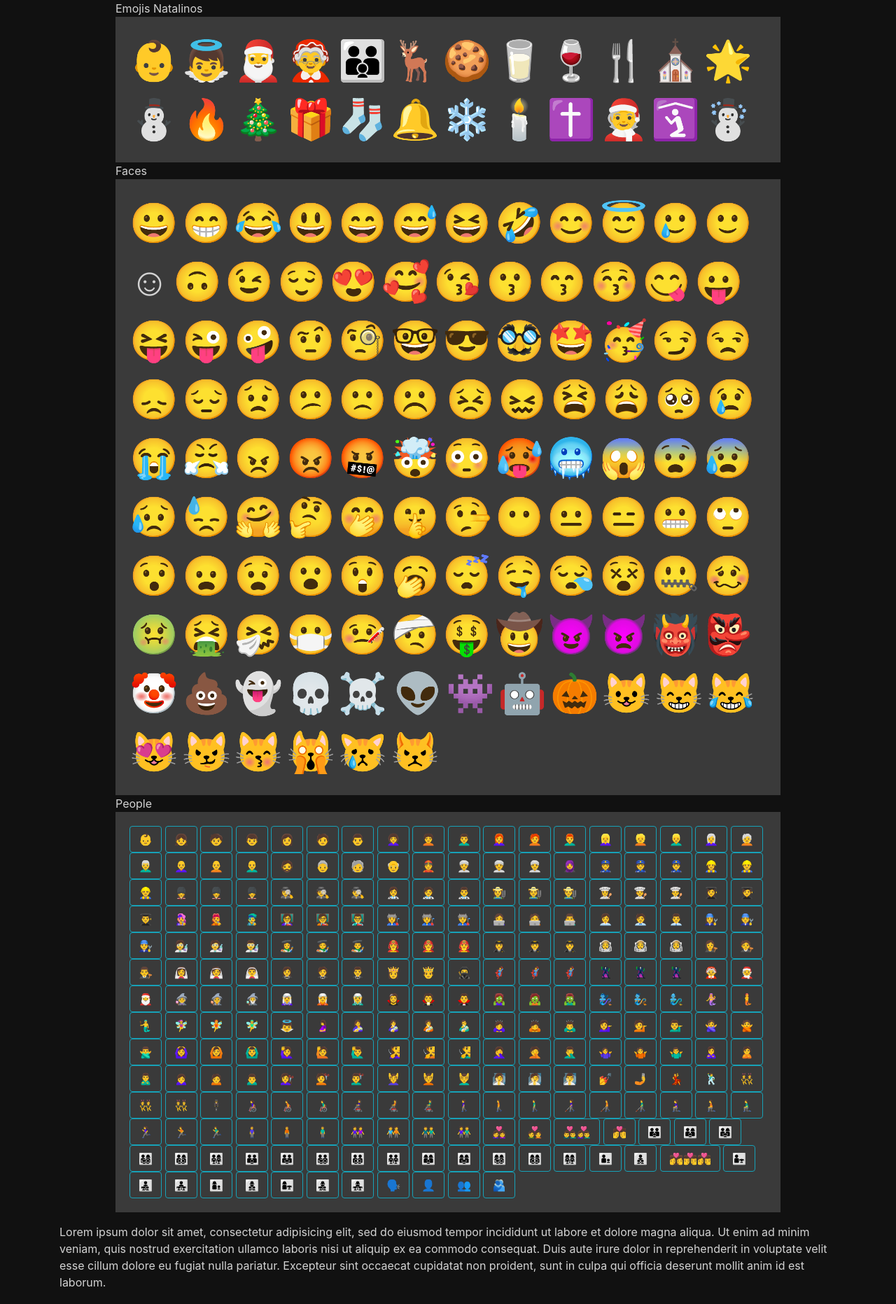
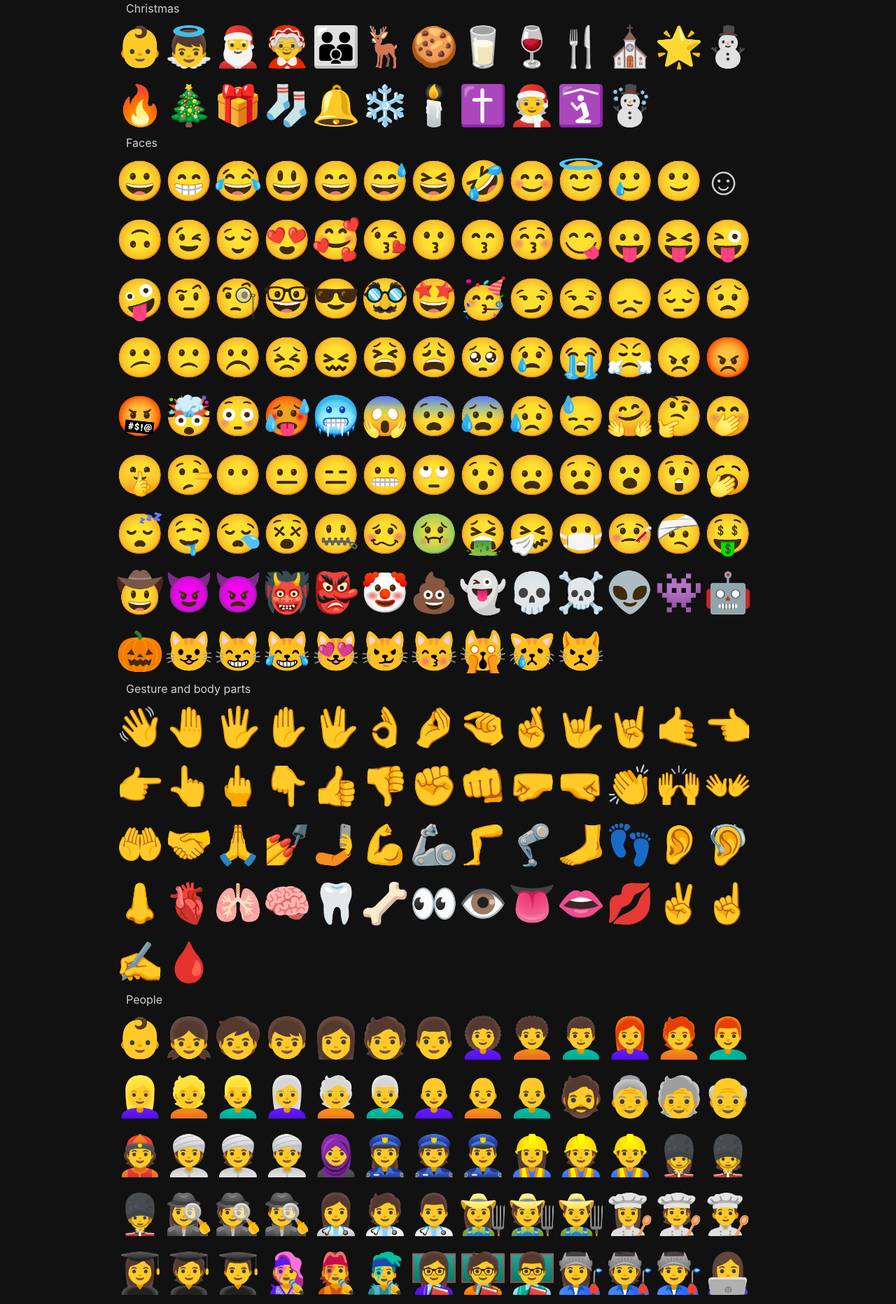
Before and after one commit to imHireki/django-website, a Django app: page /emoji/ in a window 1280 px wide. Shown: the part 56-1919 px from the top of the page at 70% size. Run offline with Django 3.2, Linux system fonts and the light colour scheme; some libraries are stand-ins or nearby versions.

Commit message:
add some appearance updates

```diff
--- a/emoji/templates/emoji/emoji.html
+++ b/emoji/templates/emoji/emoji.html
@@ -2,144 +2,141 @@
 
 {% block content %}
 
+Christmas
 <div class="row">
   {% if christmas %}
-    Emojis Natalinos
-    <div class="card-body">
-      {% for x in christmas %}
-        <span class="emoji" data-clipboard-text="{{ x }}">{{ x }}</span>
-      {% endfor %}
-    </div>
+    {% for x in christmas %}
+      <span class="emoji" data-clipboard-text="{{ x }}">{{ x }}</span>
+    {% endfor %}
   {% endif %}
-
+</div>
+Faces
+<div class="row">
   {% if faces %}
-    Faces
-    <div class="card-body">
       {% for x in faces %}
         <span class="emoji" data-clipboard-text="{{ x }}">{{ x }}</span>
       {% endfor %}
-    </div>
-  {% endif %}
-
-  {% if gestures %}
-    Gesture and body parts
-    <div class="card-body">
-      {% for x in gestures  %}
-        <button type="button" class="btn btn-outline-info" data-clipboard-text="{{ x }}" data-content="Copiado!">{{ x }}</button>
-      {% endfor %}
-    </div>
-  {% endif %}
-  {% if people %}
-    People
-    <div class="card-body">
-      {% for x in people  %}
-        <button type="button" class="btn btn-outline-info" data-clipboard-text="{{ x }}" data-content="Copiado!">{{ x }}</button>
-      {% endfor %}
-    </div>
-  {% endif %}
-  {% if nature %}
-    Animals and Nature
-    <div class="card-body">
-      {% for x in nature  %}
-        <button type="button" class="btn btn-outline-info" data-clipboard-text="{{ x }}" data-content="Copiado!">{{ x }}</button>
-      {% endfor %}
-    </div>
-  {% endif %}
-  {% if food %}
-    Food and Drink
-    <div class="card-body">
-      {% for x in food  %}
-        <button type="button" class="btn btn-outline-info" data-clipboard-text="{{ x }}" data-content="Copiado!">{{ x }}</button>
-      {% endfor %}
-    </div>
-  {% endif %}
-  {% if activity %}
-    Activity and Sports
-    <div class="card-body">
-      {% for x in activity  %}
-        <button type="button" class="btn btn-outline-info" data-clipboard-text="{{ x }}" data-content="Copiado!">{{ x }}</button>
-      {% endfor %}
-    </div>
-  {% endif %}
-  {% if travel %}
-    Travel and Places
-    <div class="card-body">
-      {% for x in travel  %}
-        <button type="button" class="btn btn-outline-info" data-clipboard-text="{{ x }}" data-content="Copiado!">{{ x }}</button>
-      {% endfor %}
-    </div>
-  {% endif %}
-  {% if objects %}
-    Objects
-    <div class="card-body">
-      {% for x in objects  %}
-        <button type="button" class="btn btn-outline-info" data-clipboard-text="{{ x }}" data-content="Copiado!">{{ x }}</button>
-      {% endfor %}
-    </div>
-  {% endif %}
-  {% if symbols %}
-    Symbols
-    <div class="card-body">
-      {% for x in symbols  %}
-        <button type="button" class="btn btn-outline-info" data-clipboard-text="{{ x }}" data-content="Copiado!">{{ x }}</button>
-      {% endfor %}
-    </div>
-  {% endif %}
-  {% if flags %}
-    Flags
-    <div class="card-body">
-      {% for x in flags  %}
-        <button type="button" class="btn btn-outline-info" data-clipboard-text="{{ x }}" data-content="Copiado!">{{ x }}</button>
-      {% endfor %}
-    </div>
-  {% endif %}
-  {% if newemojis %}
-    New Emojis
-    <div class="card-body">
-      {% for x in newemojis  %}
-        <button type="button" class="btn btn-outline-info" data-clipboard-text="{{ x }}" data-content="Copiado!">{{ x }}</button>
-      {% endfor %}
-    </div>
-  {% endif %}
-  {% if color0 %}
-    Color 0
-    <div class="card-body">
-      {% for x in color0  %}
-        <button type="button" class="btn btn-outline-info" data-clipboard-text="{{ x }}" data-content="Copiado!">{{ x }}</button>
-      {% endfor %}
-    </div>
-  {% endif %}
-  {% if color1 %}
-    Color 1
-    <div class="card-body">
-      {% for x in color1  %}
-        <button type="button" class="btn btn-outline-info" data-clipboard-text="{{ x }}" data-content="Copiado!">{{ x }}</button>
-      {% endfor %}
-    </div>
-  {% endif %}
-  {% if color2 %}
-    Color 2
-    <div class="card-body">
-      {% for x in color2  %}
-        <button type="button" class="btn btn-outline-info" data-clipboard-text="{{ x }}" data-content="Copiado!">{{ x }}</button>
-      {% endfor %}
-    </div>
-  {% endif %}
-  {% if color3 %}
-    Color 3
-    <div class="card-body">
-      {% for x in color3  %}
-        <button type="button" class="btn btn-outline-info" data-clipboard-text="{{ x }}" data-content="Copiado!">{{ x }}</button>
-      {% endfor %}
-    </div>
-  {% endif %}
-  {% if color4 %}
-    Color 4
-    <div class="card-body">
-      {% for x in color4  %}
-        <button type="button" class="btn btn-outline-info" data-clipboard-text="{{ x }}" data-content="Copiado!">{{ x }}</button>
-      {% endfor %}
-    </div>
   {% endif %}
 </div>
+Gesture and body parts
+<div class="row">
+  {% if gestures %}
+      {% for x in gestures  %}
+        <span class="emoji" data-clipboard-text="{{ x }}">{{ x }}</span>
+      {% endfor %}
+  {% endif %}
+</div>
+People
+<div class="row">
+  {% if people %}
+      {% for x in people  %}
+        <span class="emoji" data-clipboard-text="{{ x }}">{{ x }}</span>
+      {% endfor %}
+  {% endif %}
+</div>
+Animals and Nature
+<div class="row">
+  {% if nature %}
+      {% for x in nature  %}
+        <span class="emoji" data-clipboard-text="{{ x }}">{{ x }}</span>
+      {% endfor %}
+  {% endif %}
+</div>
+Food and Drink
+<div class="row">
+  {% if food %}
+      {% for x in food  %}
+        <span class="emoji" data-clipboard-text="{{ x }}">{{ x }}</span>
+      {% endfor %}
+  {% endif %}
+</div>
+Activity and Sports
+<div class="row">
+  {% if activity %}
+      {% for x in activity  %}
+        <span class="emoji" data-clipboard-text="{{ x }}">{{ x }}</span>
+      {% endfor %}
+  {% endif %}
+</div>
+Travel and Places
+<div class="row">
+  {% if travel %}
+      {% for x in travel  %}
+        <span class="emoji" data-clipboard-text="{{ x }}">{{ x }}</span>
+      {% endfor %}
+  {% endif %}
+</div>
+Objects
+<div class="row">
+  {% if objects %}
+      {% for x in objects  %}
+        <span class="emoji" data-clipboard-text="{{ x }}">{{ x }}</span>
+      {% endfor %}
+  {% endif %}
+</div>
+Symbols
+<div class="row">
+  {% if symbols %}
+      {% for x in symbols  %}
+        <span class="emoji" data-clipboard-text="{{ x }}">{{ x }}</span>
+      {% endfor %}
+  {% endif %}
+</div>
+Flags
+<div class="row">
+  {% if flags %}
+      {% for x in flags  %}
+        <span class="emoji" data-clipboard-text="{{ x }}">{{ x }}</span>
+      {% endfor %}
+  {% endif %}
+</div>
+New Emojis
+<div class="row">
+  {% if newemojis %}
+      {% for x in newemojis  %}
+        <span class="emoji" data-clipboard-text="{{ x }}">{{ x }}</span>
+      {% endfor %}
+  {% endif %}
+</div>
+Color 0
+<div class="row">
+  {% if color0 %}
+      {% for x in color0  %}
+        <span class="emoji" data-clipboard-text="{{ x }}">{{ x }}</span>
+      {% endfor %}
+  {% endif %}
+</div>
+Color 1
+<div class="row">
+  {% if color1 %}
+      {% for x in color1  %}
+        <span class="emoji" data-clipboard-text="{{ x }}">{{ x }}</span>
+      {% endfor %}
+  {% endif %}
+</div>
+Color 2
+<div class="row">
+  {% if color2 %}
+      {% for x in color2 %}
+        <span class="emoji" data-clipboard-text="{{ x }}">{{ x }}</span>
+      {% endfor %}
+  {% endif %}
+</div>
+Color 3
+<div class="row">
+  {% if color3 %}
+      {% for x in color3 %}
+        <span class="emoji" data-clipboard-text="{{ x }}">{{ x }}</span>
+      {% endfor %}
+  {% endif %}
+</div>
+Color 4
+<div class="row">
+    {% if color4 %}
+        {% for x in color4  %}
+          <span class="emoji" data-clipboard-text="{{ x }}">{{ x }}</span>
+        {% endfor %}
+    {% endif %}
+</div>
+
 {% endblock %}
--- a/emoji/views.py
+++ b/emoji/views.py
@@ -343,19 +343,19 @@ def emoji(request):
                   {
                       'christmas': christmas,
                       'faces': faces,
-                    #   'gestures': gestures,
+                      'gestures': gestures,
                       'people': people,
-                    #   'nature': nature,
-                    #   'food': food,
-                    #   'activity': activity,
-                    #   'travel': travel,
-                    #   'objects': objects,
-                    #   'symbols': symbols,
-                    #   'flags': flags,
-                    #   'newemojis': newemojis,
-                    #   'color0': color0,
-                    #   'color1': color1,
-                    #   'color2': color2,
-                    #   'color3': color3,
-                    #   'color4': color4
+                      'nature': nature,
+                      'food': food,
+                      'activity': activity,
+                      'travel': travel,
+                      'objects': objects,
+                      'symbols': symbols,
+                      'flags': flags,
+                      'newemojis': newemojis,
+                      'color0': color0,
+                      'color1': color1,
+                      'color2': color2,
+                      'color3': color3,
+                      'color4': color4
                   })
```
